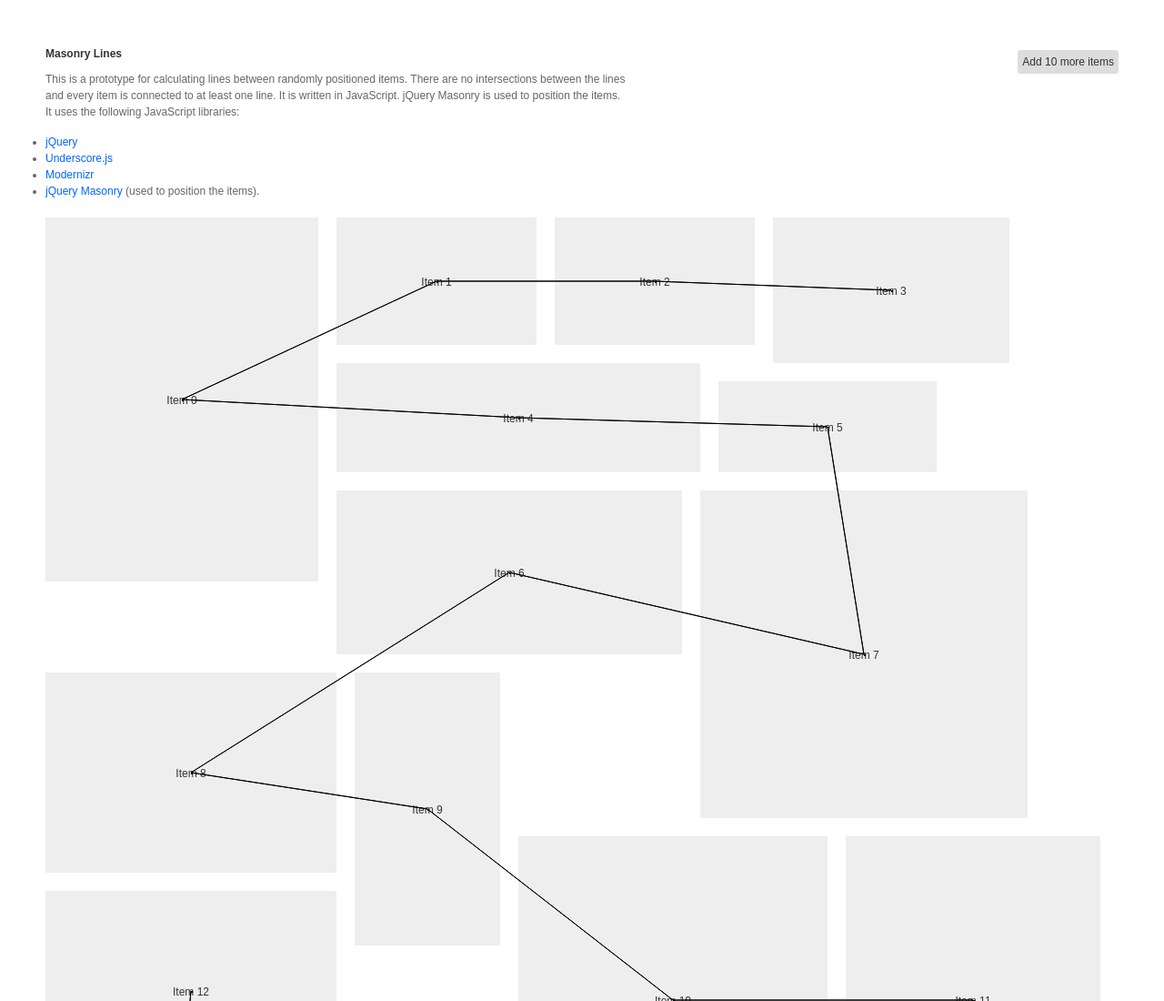
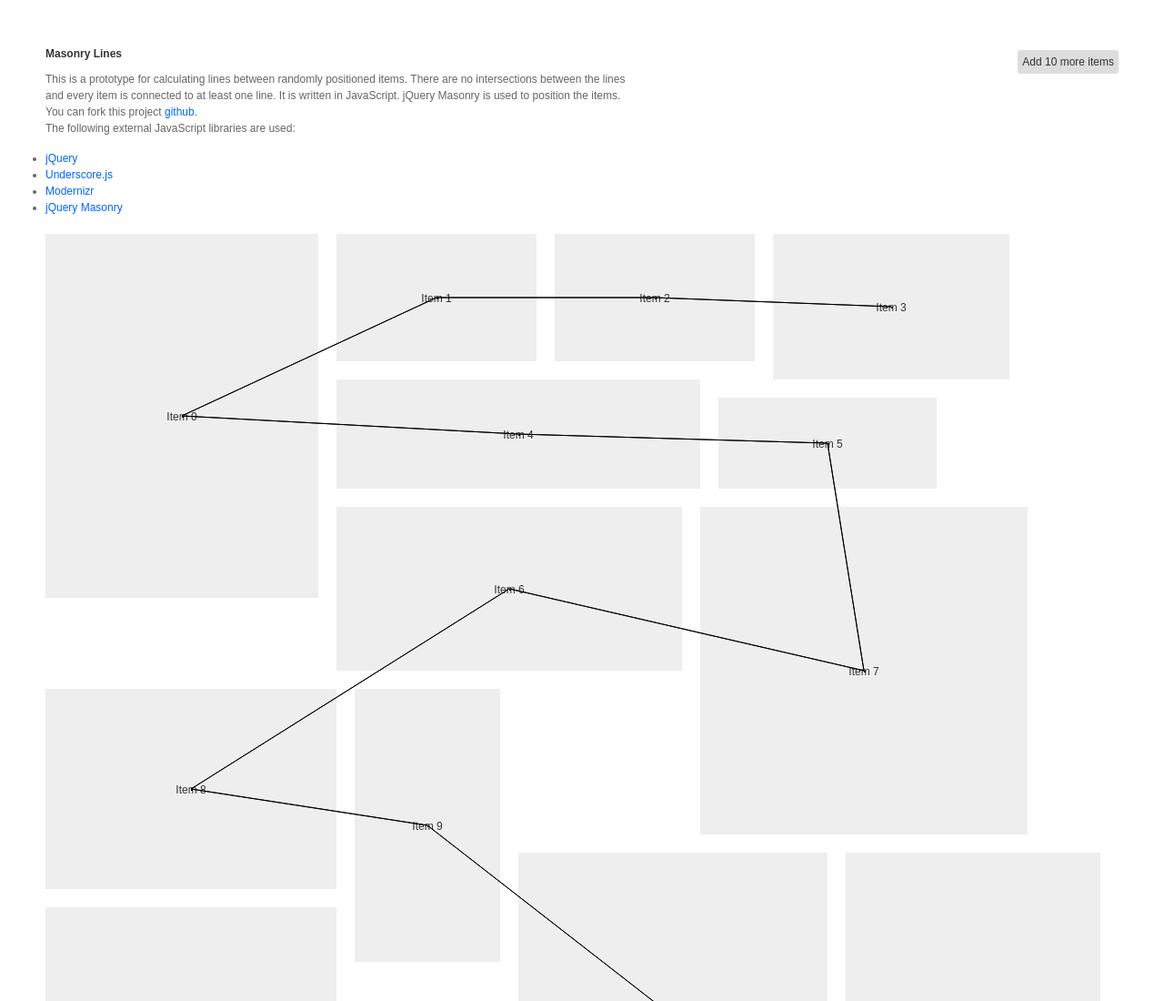
Before and after one commit to snorpey/masonry-lines, a plain HTML site: page index.html in a window 1280 px wide. Shown: the top 1100 px of the page at 91% size. Drawn offline with Linux system fonts and the light colour scheme.

Commit message:
updating copy removing console log

```diff
--- a/index.html
+++ b/index.html
@@ -11,12 +11,13 @@
 		<article>
 			<h1>Masonry Lines</h1>
 			<p>This is a prototype for calculating lines between randomly positioned items. There are no intersections between the lines and every item is connected to at least one line. It is written in JavaScript. jQuery Masonry is used to position the items.</p>
-			<p>It uses the following JavaScript libraries:</p>
+			<p>You can fork this project <a href="https://github.com/snorpey/masonry-lines">github</a>.</p>
+			<p>The following external JavaScript libraries are used:</p>
 			<ul>
 				<li><a href="http://jquery.com">jQuery</a></li>
 				<li><a href="http://underscorejs.org">Underscore.js</a></li>
 				<li><a href="http://http://modernizr.com/">Modernizr</a></li>
-				<li><a href="http://masonry.desandro.com/">jQuery Masonry</a> (used to position the items).</li>
+				<li><a href="http://masonry.desandro.com/">jQuery Masonry</a></li>
 			</ul>
 		</article>
 		<a href="#" class="button">Add 10 more items</a>
--- a/javascript/route-calculator.js
+++ b/javascript/route-calculator.js
@@ -150,8 +150,6 @@ function RouteCalculator()
 			}
 		}
 
-		console.log( new_line_ids );
-
 		return new_lines;
 	}
 
```
Also changed, not shown: 1 other file.
